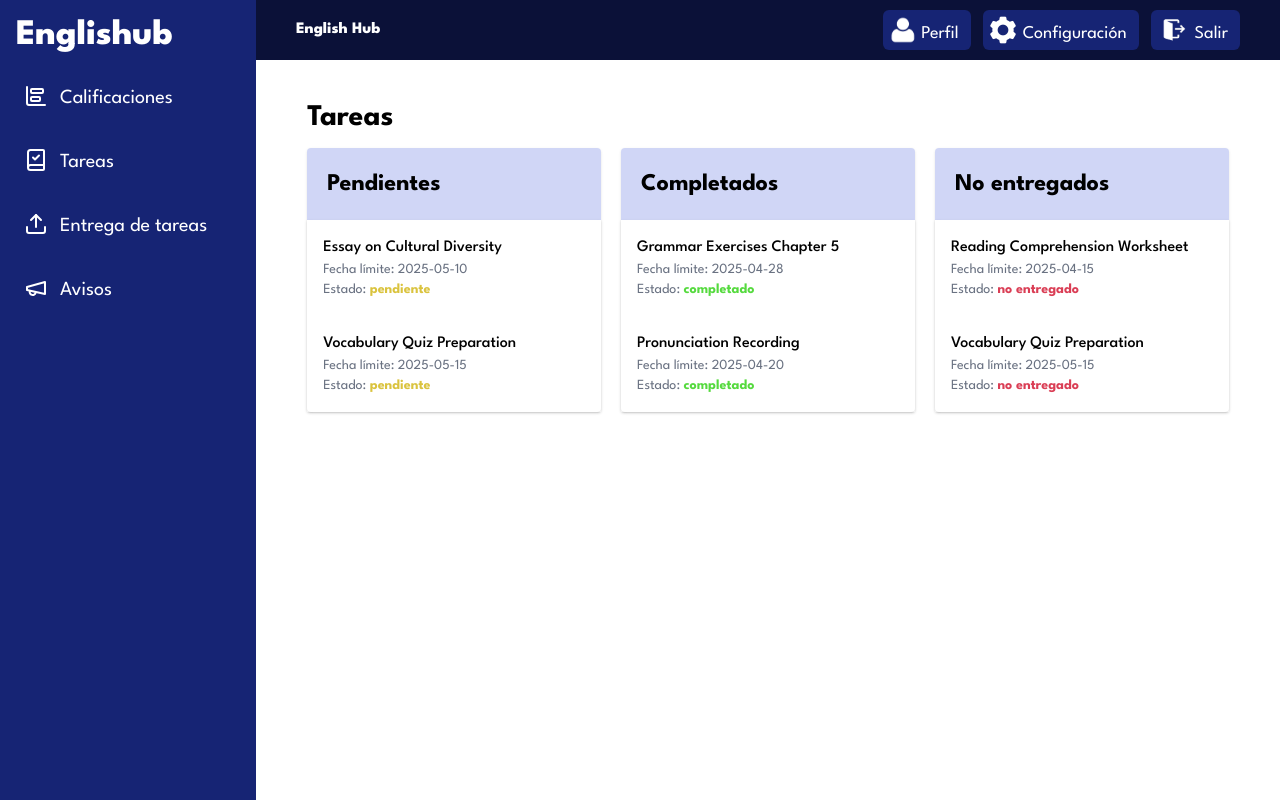
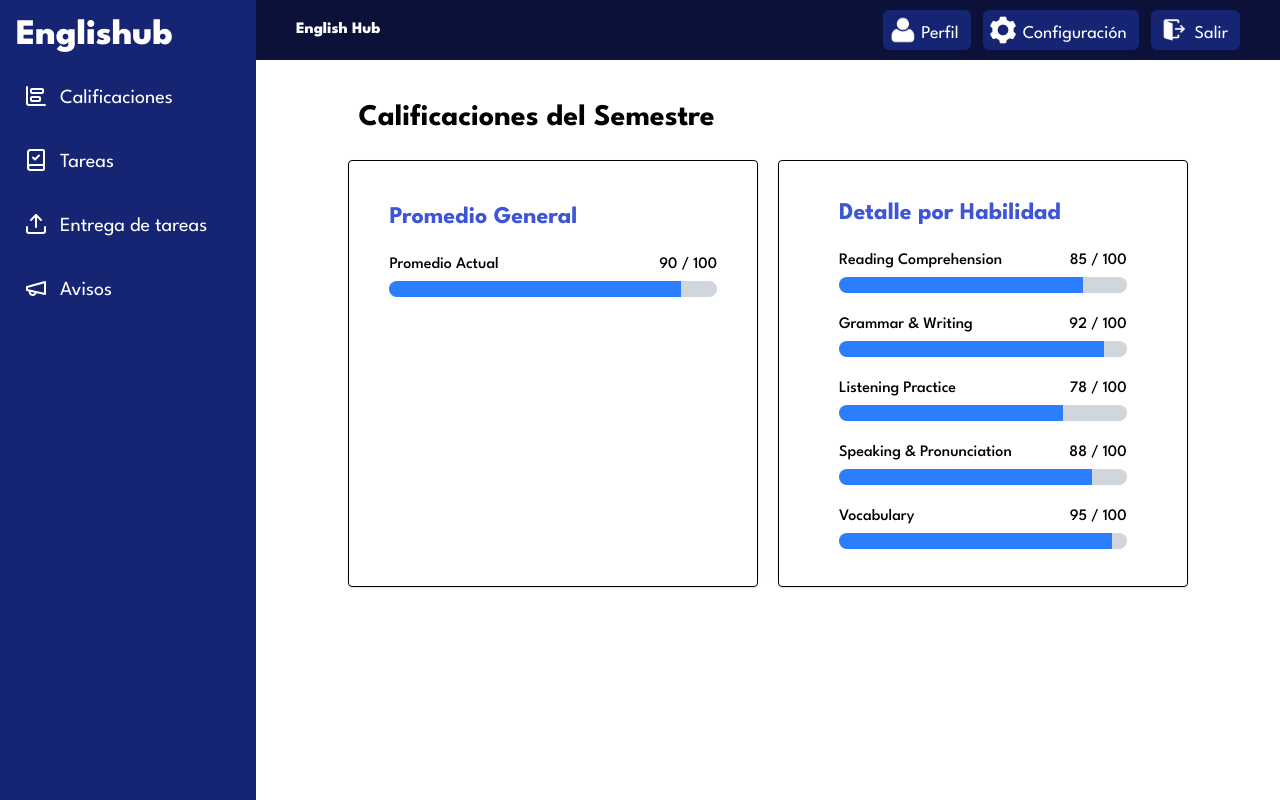
Before and after one commit to RobertoCoch/p-englishub, a React (Vite) app in the folder frontend/: page / in a window 1280 px wide. Built offline with nearby package versions, Linux system fonts and the light colour scheme.

Commit message:
Implementacion de React-router para el sidebar y detalles en el diseño

```diff
--- a/frontend/package.json
+++ b/frontend/package.json
@@ -14,6 +14,7 @@
     "lucide-react": "^0.507.0",
     "react": "^19.0.0",
     "react-dom": "^19.0.0",
+    "react-router-dom": "^7.5.3",
     "tailwindcss": "^4.1.4"
   },
   "devDependencies": {
--- a/frontend/src/components/Home/Calificaciones.jsx
+++ b/frontend/src/components/Home/Calificaciones.jsx
@@ -1,5 +1,6 @@
 import React from 'react'
 import { Navbar } from '../Layout/Navbar'
+import { Sidebar } from '../Layout/Sidebar';
 import { ProgressBar } from '../Layout/ProgressBar'
 
 const mockGrades = [
@@ -12,19 +13,27 @@ const mockGrades = [
 
 export const Calificaciones = () => {
   return (
-    <div className='w-screen h-screen font-spartan'>
+    <div className='w-screen h-screen flex font-spartan'>
+    <Sidebar></Sidebar>
+    <div className='flex flex-col lg:w-8/10 w-screen'>
         <Navbar></Navbar>
 
-    <div className='w-screen h-screen flex flex-col gap-3 items-center'>
-      <h2 className='font-bold text-3xl w-9/10 pt-10 pb-3'> Calificaciones del Semestre</h2>
-      <div className=' w-screen h-screen flex flex-col md:flex-row gap-5 md:h-9/10 md:justify-center md:items-start items-center'>
-        <div className='w-9/10 rounded-sm flex flex-col justify-center p-10 border bg-card text-card-foreground shadow-sm md:h-7/10 md:w-4/10'>
+        <div className='flex flex-col gap-3 items-center'>
+          <h2 className='font-bold text-3xl w-8/10 pt-10 pb-3'> Calificaciones del Semestre</h2>
+          <div className=' w-full h-auto flex flex-col md:flex-row gap-5 md:h-9/10 md:justify-center md:items-start items-center'>
+            <div className='w-9/10 rounded-sm flex flex-col p-10 border bg-card text-card-foreground shadow-sm md:h-9/10 md:w-4/10'>
                 <h2 className='font-bold text-[#3E55DA] text-2xl pb-5'>Promedio General</h2>
-            <h3 className='font-medium text-md'>Promedio Actual</h3>
-            <ProgressBar value={50}></ProgressBar>
+                <div className="space-y-1">
+                        <div className="flex justify-between">
+                          <span className='font-medium text-md'>Promedio Actual</span>
+                          <span className="font-medium">90 / 100</span>
+                        </div>
+                        <ProgressBar value={(89 / 100) * 100} className="h-2 bg-english-lightBlue" />
+
+                </div>
             </div>
 
-        <div className='w-9/10 rounded-sm flex flex-col justify-center p-10 border bg-card text-card-foreground shadow-sm md:h-7/10 md:w-5/10'>
+            <div className='w-9/10 rounded-sm flex flex-col justify-center p-15 border bg-card text-card-foreground shadow-sm md:h-9/10 md:w-4/10'>
             <h2 className='font-bold text-[#3E55DA] text-2xl pb-5'>Detalle por Habilidad</h2>
                   <div className='flex flex-col gap-5'>
                     {mockGrades.map((item, i) => (
@@ -43,5 +52,6 @@ export const Calificaciones = () => {
           </div>
       </div>
     </div>
+  </div>
   )
 }
--- a/frontend/src/components/Home/HomeA.jsx
+++ b/frontend/src/components/Home/HomeA.jsx
@@ -3,6 +3,6 @@ import { Tareas } from "./Tareas"
 
 export const HomeA = () => {
   return (
-    <Tareas></Tareas>
+    <Calificaciones></Calificaciones>
   )
 }
--- /dev/null
+++ b/frontend/src/components/Home/SubirTareas.jsx
@@ -0,0 +1,7 @@
+import React from 'react'
+
+export const SubirTareas = () => {
+  return (
+    <div>SubirTareas</div>
+  )
+}
--- a/frontend/src/components/Layout/Navbar.jsx
+++ b/frontend/src/components/Layout/Navbar.jsx
@@ -6,7 +6,7 @@ import SingOut from '../../assets/images/sign-out.png'
 
 export const Navbar = () => {
   return (
-    <nav className='p-5 sm:p-0 font-spartan lg:w-10/10 w-screen bg-[#0B1138] h-15 flex justify-around items-center md:justify-between'>
+    <nav className='p-5 md:p-0 font-spartan lg:w-10/10 w-screen bg-[#0B1138] h-15 flex justify-around items-center md:justify-between'>
          <div className='flex items-center gap-3 md:ml-10'>
           <button title='Menu' className='md:hidden w-10 h-10 rounded-md text-white hover:bg-[#162474]'>
             <img src={SideBar} alt="" className='w-9 h-9 ml-0.5'/>
--- a/frontend/src/components/Layout/Sidebar.jsx
+++ b/frontend/src/components/Layout/Sidebar.jsx
@@ -1,4 +1,4 @@
-import React from 'react'
+import { Link } from 'react-router-dom'
 import { BookCheck, Upload, Megaphone, ChartBarBig } from 'lucide-react'
 
 export const Sidebar = () => {
@@ -7,16 +7,19 @@ export const Sidebar = () => {
         <div className='flex flex-col items-start p-4 gap-5' >
 
             <h2 className='font-extrabold text-4xl'>Englishub</h2>
+              <Link to='/' className='w-full'>
                 <button className=' flex text-xl hover:bg-[#DAC33E] hover:text-black w-full text-start p-2 rounded-sm'>
                 <ChartBarBig className='w-6 h-6 mr-3'/>
                 Calificaciones
                 </button>
+              </Link>
 
+              <Link to='/tareas' className='w-full'>
                 <button className='flex text-xl hover:bg-[#DAC33E] hover:text-black w-full text-start p-2 rounded-sm'>
                 <BookCheck className='w-6 h-6 mr-3'/>
                 Tareas
                 </button>
-
+              </Link>
 
               <button className='flex text-xl hover:bg-[#DAC33E] hover:text-black w-full text-start p-2 rounded-sm'>
               <Upload className='w-6 h-6 mr-3'/>
--- a/frontend/src/components/Main/Main.jsx
+++ b/frontend/src/components/Main/Main.jsx
@@ -1,7 +1,9 @@
 import { LoginA } from '../Login/LoginA';
 import { HomeA } from '../Home/HomeA';
-import { Navbar } from '../Layout/Navbar';
-import { Tareas } from '../Home/Tareas';
+import { Calificaciones } from '../Home/Calificaciones';
+import { AppRouter } from '../../router/AppRouter';
+
+
 
 
 function parseJwt (token) {
@@ -32,11 +34,10 @@ if (token) {
 export const Main = () => {
   return (
     <>
-    <Tareas></Tareas>
-    {/*
+    <AppRouter></AppRouter>
+     {/*
     {tokenExistAndStillValid ? <HomeA /> : <LoginA />}
-    </>
-    */}
+     */}
     </>
   )
 }
--- a/frontend/src/main.jsx
+++ b/frontend/src/main.jsx
@@ -2,9 +2,12 @@ import { StrictMode } from 'react'
 import { createRoot } from 'react-dom/client'
 import './index.css'
 import { Main } from './components/Main/Main'
+import { BrowserRouter } from 'react-router-dom'
 
 createRoot(document.getElementById('root')).render(
   <StrictMode>
+    <BrowserRouter>
       <Main></Main>
+    </BrowserRouter>
   </StrictMode>,
 )
--- /dev/null
+++ b/frontend/src/router/AppRouter.jsx
@@ -0,0 +1,12 @@
+import { Routes, Route } from 'react-router-dom'
+import { Calificaciones } from '../components/Home/Calificaciones'
+import { Tareas } from '../components/Home/Tareas'
+
+export const AppRouter = () => {
+  return (
+    <Routes>
+        <Route path='/' element={<Calificaciones/>}/>
+        <Route path='/tareas' element={<Tareas/>}/>
+    </Routes>
+  )
+}
```
Also changed, not shown: 1 other file (tests, documents, lock files or other folders). Lines whose indentation alone changed are shown as unchanged.
